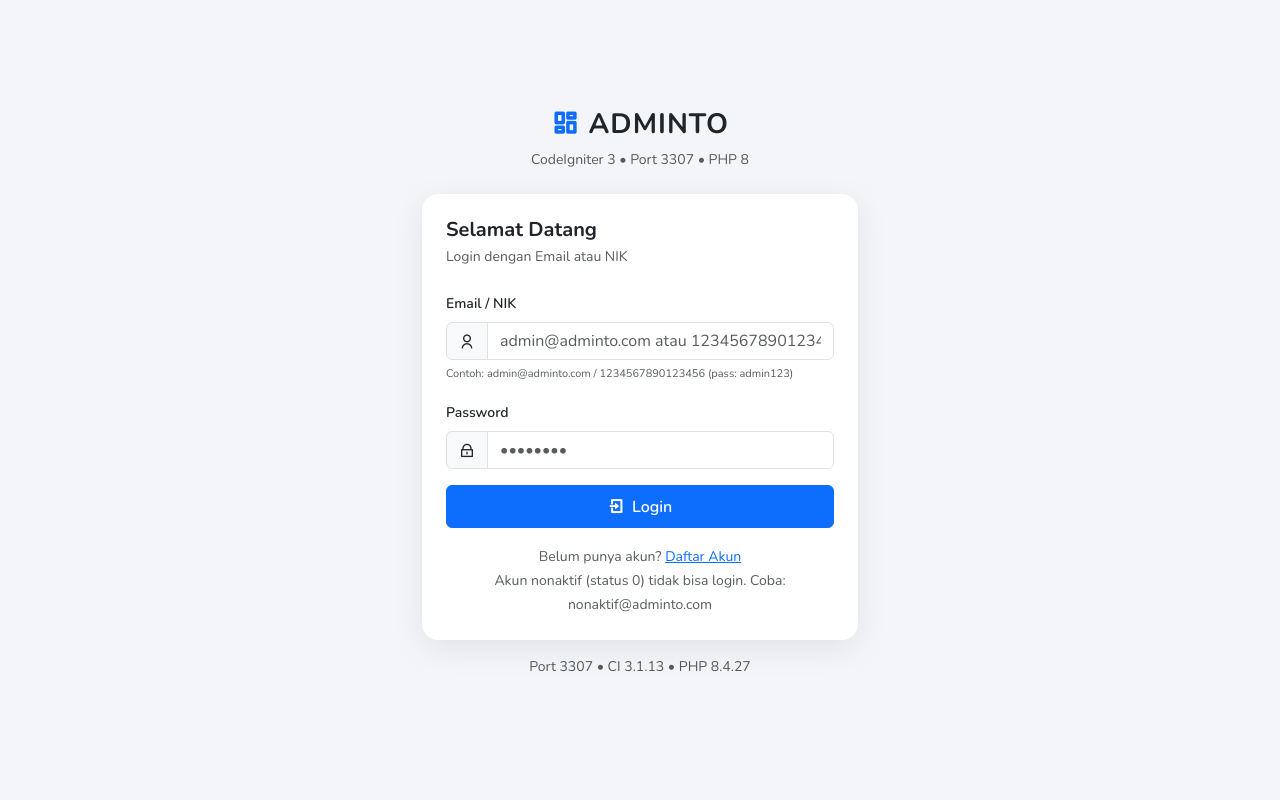
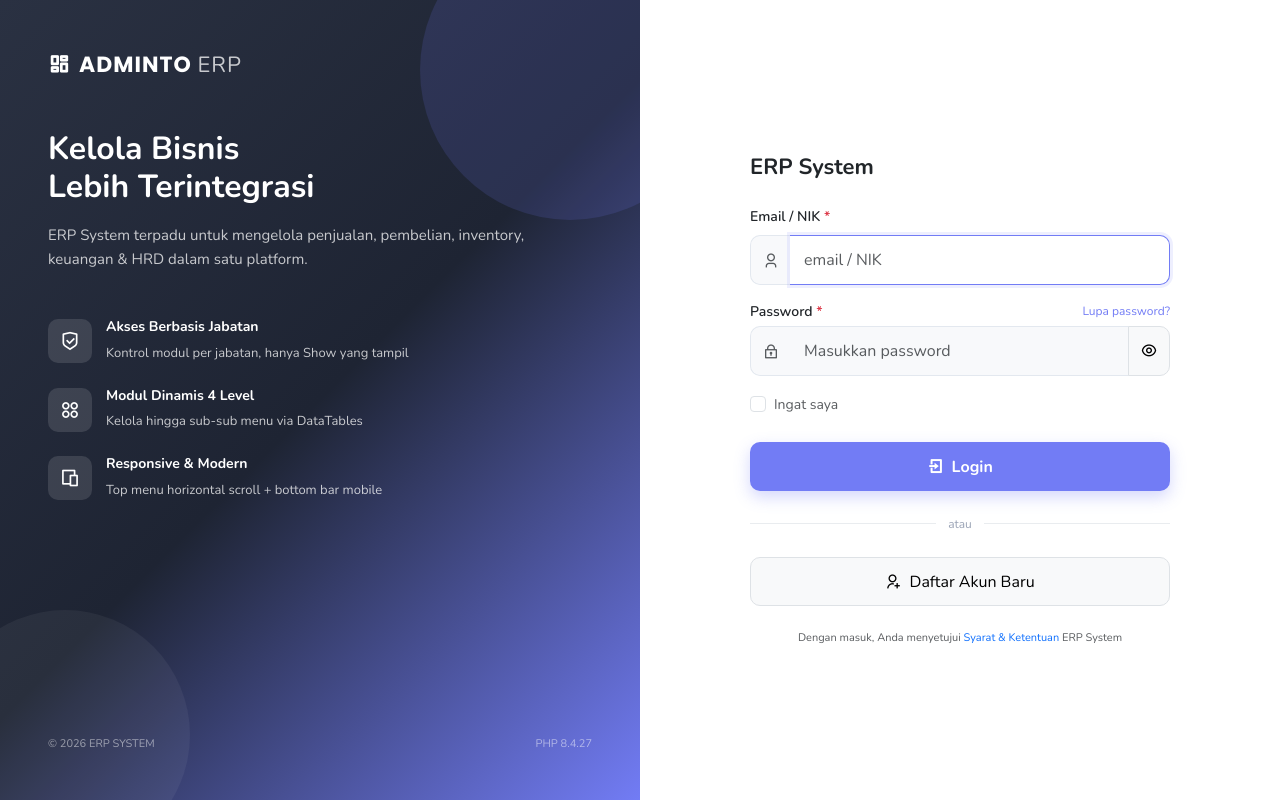
Before and after one commit to dikyanwar22/ERP_Codeigniter_3_adminto, a CodeIgniter app: page /database/login in a window 1280 px wide. Run offline with CodeIgniter, Linux system fonts and the light colour scheme.

Commit message:
halaman login

```diff
--- a/application/config/config.php
+++ b/application/config/config.php
@@ -35,7 +35,7 @@ $config['base_url'] = (isset($_SERVER['HTTPS']) && $_SERVER['HTTPS'] === 'on' ?
 | variable so that it is blank.
 |
 */
-$config['index_page'] = 'index.php';
+$config['index_page'] = '';
 
 /*
 |--------------------------------------------------------------------------
--- a/application/views/auth/login.php
+++ b/application/views/auth/login.php
@@ -3,52 +3,166 @@
 <head>
 <meta charset="UTF-8">
 <meta name="viewport" content="width=device-width, initial-scale=1.0">
-<title>Login - Adminto</title>
+<title>Login - ERP System | Adminto</title>
 <link href="https://cdn.jsdelivr.net/npm/bootstrap@5.3.3/dist/css/bootstrap.min.css" rel="stylesheet">
 <link href="https://cdn.jsdelivr.net/npm/remixicon@4.2.0/fonts/remixicon.css" rel="stylesheet">
-<link href="https://fonts.googleapis.com/css2?family=Nunito:wght@400;600;700&display=swap" rel="stylesheet">
-<style>*{font-family:'Nunito',sans-serif} body{background:#f3f5f9; min-height:100vh; display:flex; align-items:center; justify-content:center} .card{border:none; border-radius:16px; box-shadow:0 8px 32px rgba(0,0,0,0.08)} .logo{font-weight:800; letter-spacing:1px}</style>
+<link href="https://fonts.googleapis.com/css2?family=Nunito:wght@300;400;600;700;800&family=Poppins:wght@600;700&display=swap" rel="stylesheet">
+<style>
+*{font-family:'Nunito',sans-serif}
+body{background:#f1f3f6; min-height:100vh;}
+.login-wrapper{min-height:100vh; display:flex;}
+.left-panel{
+  background: linear-gradient(135deg, #2a3142 0%, #1e2433 50%, #727cf5 100%);
+  color:#fff;
+  position:relative;
+  overflow:hidden;
+  display:flex;
+  flex-direction:column;
+  justify-content:space-between;
+  padding:48px;
+}
+.left-panel::before{
+  content:''; position:absolute; top:-80px; right:-80px; width:300px; height:300px;
+  background: rgba(114,124,245,0.15); border-radius:50%;
+}
+.left-panel::after{
+  content:''; position:absolute; bottom:-60px; left:-60px; width:250px; height:250px;
+  background: rgba(255,255,255,0.05); border-radius:50%;
+}
+.brand{font-family:'Poppins',sans-serif; font-weight:700; letter-spacing:1px; font-size:22px;}
+.feature{ display:flex; gap:14px; align-items:flex-start; }
+.feature-icon{ width:44px; height:44px; background:rgba(255,255,255,0.12); border-radius:10px; display:flex; align-items:center; justify-content:center; flex-shrink:0; }
+.right-panel{ background:#fff; display:flex; align-items:center; justify-content:center; padding:40px; }
+.login-card{ width:100%; max-width:420px; }
+.form-control{ padding:12px 14px; border-radius:10px; border:1px solid #e3e8ef; background:#f8f9fb; }
+.form-control:focus{ background:#fff; border-color:#727cf5; box-shadow:0 0 0 3px rgba(114,124,245,0.12); }
+.input-group-text{ background:#f8f9fb; border:1px solid #e3e8ef; border-right:none; border-radius:10px 0 0 10px; }
+.input-group .form-control{ border-left:none; border-radius:0 10px 10px 0; }
+.btn-primary{ background:#727cf5; border:none; border-radius:10px; padding:12px; box-shadow:0 6px 16px rgba(114,124,245,0.3); }
+.btn-primary:hover{ background:#5a66f0; }
+.divider{ display:flex; align-items:center; gap:12px; color:#9aa3b5; font-size:12px; }
+.divider::before, .divider::after{ content:''; flex:1; height:1px; background:#e9ecef; }
+@media (max-width: 991px){
+  .left-panel{ display:none !important; }
+}
+</style>
 </head>
 <body>
-<div class="container" style="max-width:460px;">
-  <div class="text-center mb-4">
-    <h3 class="logo"><i class="ri-dashboard-line text-primary"></i> ADMINTO</h3>
-    <p class="text-muted small">CodeIgniter 3 • Port 3307 • PHP 8</p>
+<div class="login-wrapper">
+  <!-- Left: Branding ERP -->
+  <div class="col-lg-6 left-panel d-none d-lg-flex">
+    <div style="position:relative; z-index:1;">
+      <div class="brand mb-5"><i class="ri-dashboard-line me-2"></i>ADMINTO <span class="fw-light opacity-75">ERP</span></div>
+      <h1 class="fw-bold mb-3" style="line-height:1.2; font-size:32px;">Kelola Bisnis<br>Lebih Terintegrasi</h1>
+      <p class="opacity-75 mb-5" style="font-size:15px; line-height:1.6;">ERP System terpadu untuk mengelola penjualan, pembelian, inventory, keuangan & HRD dalam satu platform.</p>
+
+      <div class="d-flex flex-column gap-4">
+        <div class="feature">
+          <div class="feature-icon"><i class="ri-shield-check-line fs-5"></i></div>
+          <div>
+            <h6 class="mb-1 fw-bold" style="font-size:14px;">Akses Berbasis Jabatan</h6>
+            <small class="opacity-75" style="font-size:13px;">Kontrol modul per jabatan, hanya Show yang tampil</small>
           </div>
-  <div class="card p-4">
-    <h5 class="fw-bold mb-1">Selamat Datang</h5>
-    <p class="text-muted small mb-4">Login dengan Email atau NIK</p>
+        </div>
+        <div class="feature">
+          <div class="feature-icon"><i class="ri-apps-2-line fs-5"></i></div>
+          <div>
+            <h6 class="mb-1 fw-bold" style="font-size:14px;">Modul Dinamis 4 Level</h6>
+            <small class="opacity-75" style="font-size:13px;">Kelola hingga sub-sub menu via DataTables</small>
+          </div>
+        </div>
+        <div class="feature">
+          <div class="feature-icon"><i class="ri-device-line fs-5"></i></div>
+          <div>
+            <h6 class="mb-1 fw-bold" style="font-size:14px;">Responsive & Modern</h6>
+            <small class="opacity-75" style="font-size:13px;">Top menu horizontal scroll + bottom bar mobile</small>
+          </div>
+        </div>
+      </div>
+    </div>
+
+    <div style="position:relative; z-index:1;" class="mt-auto">
+      <div class="d-flex justify-content-between align-items-center mt-4">
+        <small class="opacity-50" style="font-size:11px;">© <?= date('Y') ?> ERP SYSTEM</small>
+        <small class="opacity-50" style="font-size:11px;">PHP <?= PHP_VERSION ?></small>
+      </div>
+    </div>
+  </div>
+
+  <!-- Right: Login Form -->
+  <div class="col-lg-6 right-panel">
+    <div class="login-card">
+      <div class="text-center d-lg-none mb-4">
+        <h3 class="fw-bold" style="font-family:'Poppins',sans-serif;"><i class="ri-dashboard-line text-primary"></i> ADMINTO <span class="fw-light">ERP</span></h3>
+      </div>
+
+      <div class="mb-4">
+        <h4 class="fw-bold mb-1" style="font-size:22px;">ERP System</h4>
+      </div>
+
       <?php if ($this->session->flashdata('error')): ?>
-      <div class="alert alert-danger small py-2"><?= $this->session->flashdata('error') ?></div>
+        <div class="alert alert-danger d-flex align-items-center gap-2 small py-2 px-3" style="border-radius:10px; border:none; background:#fef2f2; color:#991b1b;">
+          <i class="ri-error-warning-line fs-5"></i> <span><?= $this->session->flashdata('error') ?></span>
+        </div>
       <?php endif; ?>
       <?php if ($this->session->flashdata('success')): ?>
-      <div class="alert alert-success small py-2"><?= $this->session->flashdata('success') ?></div>
+        <div class="alert alert-success d-flex align-items-center gap-2 small py-2 px-3" style="border-radius:10px; border:none; background:#f0fdf4; color:#166534;">
+          <i class="ri-checkbox-circle-line fs-5"></i> <span><?= $this->session->flashdata('success') ?></span>
+        </div>
       <?php endif; ?>
-    <?= validation_errors('<div class="alert alert-warning small py-2">','</div>') ?>
+      <?= validation_errors('<div class="alert alert-warning small py-2 px-3" style="border-radius:10px;">','</div>') ?>
+
       <form method="post" action="<?= base_url('login') ?>">
         <div class="mb-3">
-        <label class="form-label small fw-semibold">Email / NIK</label>
+          <label class="form-label small fw-semibold">Email / NIK <span class="text-danger">*</span></label>
           <div class="input-group">
-          <span class="input-group-text bg-light"><i class="ri-user-line"></i></span>
-          <input type="text" name="identity" class="form-control" placeholder="admin@adminto.com atau 1234567890123456" value="<?= set_value('identity') ?>" required>
-        </div>
-        <small class="text-muted" style="font-size:11px;">Contoh: admin@adminto.com / 1234567890123456 (pass: admin123)</small>
-      </div>
-      <div class="mb-3">
-        <label class="form-label small fw-semibold">Password</label>
-        <div class="input-group">
-          <span class="input-group-text bg-light"><i class="ri-lock-line"></i></span>
-          <input type="password" name="password" class="form-control" placeholder="••••••••" required>
+            <span class="input-group-text"><i class="ri-user-3-line text-muted"></i></span>
+            <input type="text" name="identity" class="form-control" placeholder="email / NIK" value="<?= set_value('identity') ?>" required autofocus>
           </div>
         </div>
-      <button type="submit" class="btn btn-primary w-100 py-2 fw-semibold"><i class="ri-login-box-line me-1"></i> Login</button>
-    </form>
-    <div class="text-center mt-3">
-      <small class="text-muted">Belum punya akun? <a href="<?= base_url('akun/register') ?>">Daftar Akun</a></small><br>
-      <small class="text-muted">Akun nonaktif (status 0) tidak bisa login. Coba: nonaktif@adminto.com</small>
+
+        <div class="mb-3">
+          <div class="d-flex justify-content-between align-items-center">
+            <label class="form-label small fw-semibold mb-0">Password <span class="text-danger">*</span></label>
+            <a href="#" class="small text-decoration-none" style="font-size:12px; color:#727cf5;" onclick="alert('Hubungi Administrator untuk reset password');return false;">Lupa password?</a>
+          </div>
+          <div class="input-group mt-1">
+            <span class="input-group-text"><i class="ri-lock-2-line text-muted"></i></span>
+            <input type="password" name="password" id="passInput" class="form-control" placeholder="Masukkan password" required>
+            <button class="btn btn-light border" type="button" id="togglePass" style="border-left:none; border-radius:0 10px 10px 0;"><i class="ri-eye-line"></i></button>
           </div>
         </div>
-  <p class="text-center small text-muted mt-3">Port 3307 • CI 3.1.13 • PHP <?= PHP_VERSION ?></p>
+
+        <div class="d-flex justify-content-between align-items-center mb-4">
+          <div class="form-check">
+            <input class="form-check-input" type="checkbox" id="remember">
+            <label class="form-check-label small text-muted" for="remember">Ingat saya</label>
           </div>
+        </div>
+
+        <button type="submit" class="btn btn-primary w-100 fw-bold"><i class="ri-login-box-line me-1"></i> Login</button>
+
+        <div class="divider my-4">atau</div>
+
+        <div class="d-grid gap-2">
+          <a href="<?= base_url('akun/register') ?>" class="btn btn-light border w-100" style="border-radius:10px; padding:11px;"><i class="ri-user-add-line me-1"></i> Daftar Akun Baru</a>
+        </div>
+      </form>
+
+      <p class="text-center small text-muted mt-4 mb-0" style="font-size:11px;">
+        Dengan masuk, Anda menyetujui <a href="#" class="text-decoration-none">Syarat & Ketentuan</a> ERP System
+      </p>
+    </div>
+  </div>
+</div>
+
+<script>
+document.getElementById('togglePass')?.addEventListener('click', function(){
+  const i = document.getElementById('passInput');
+  const icon = this.querySelector('i');
+  if(i.type==='password'){ i.type='text'; icon.className='ri-eye-off-line'; }
+  else { i.type='password'; icon.className='ri-eye-line'; }
+});
+</script>
 </body>
 </html>
```
Also changed, not shown: router.php (added, +12 -0 lines), .htaccess (added), 4 other files. Lines whose indentation alone changed are shown as unchanged.
